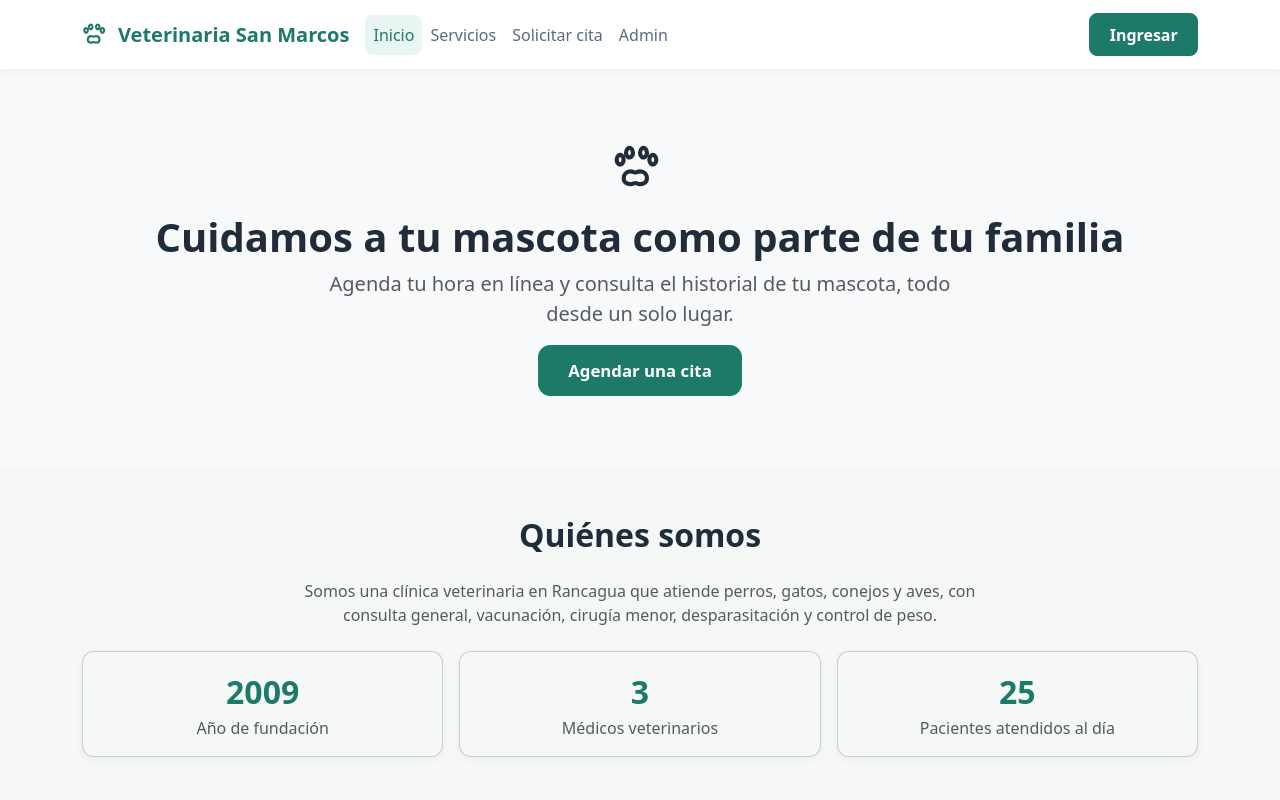
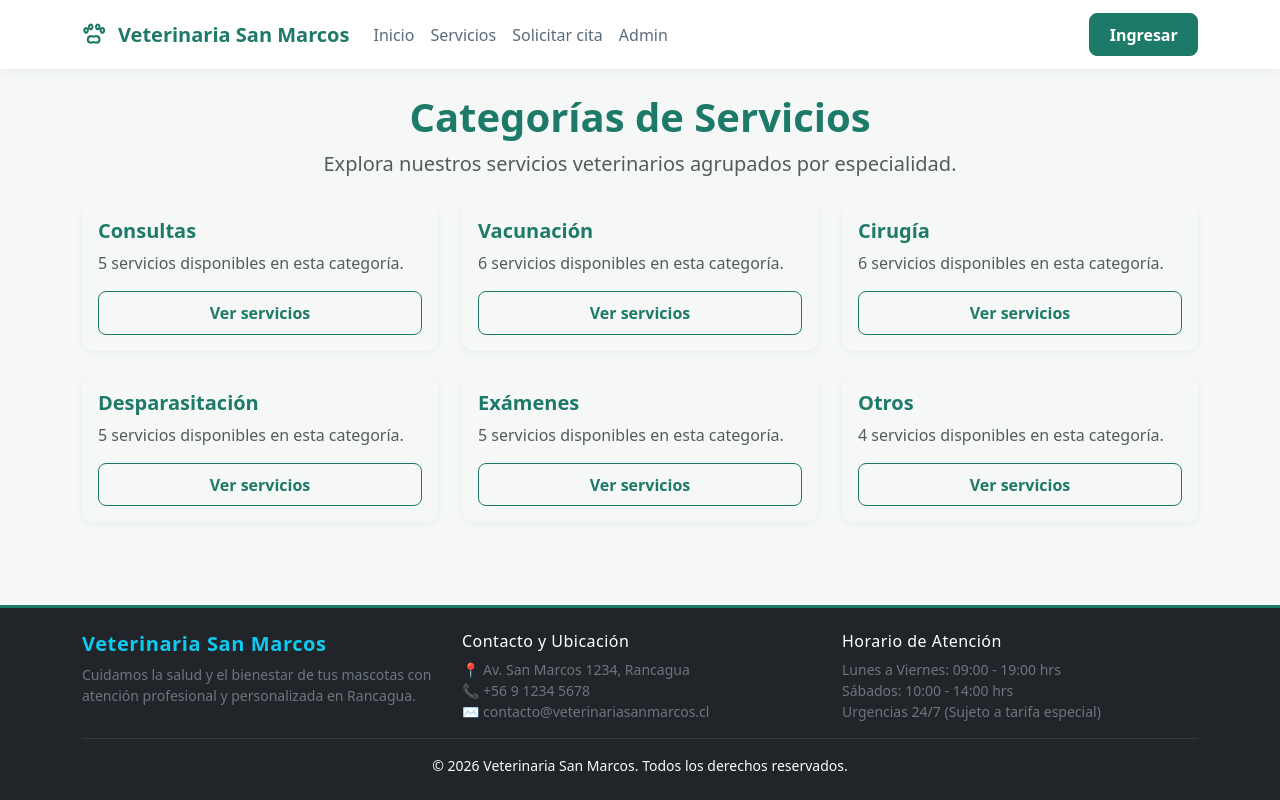
Before and after one commit to ItaloCarmonaM/Ev2_vet_san_marcos, a React (Vite) app: page /categorias in a window 1280 px wide. Before the commit this address led to /. Shown: the top 800 px of the page. Built offline with nearby package versions, Linux system fonts and the light colour scheme.

Commit message:
feat: agrega páginas de Categorías y Detalle Servicio a la aplicación

```diff
--- a/src/App.jsx
+++ b/src/App.jsx
@@ -7,6 +7,9 @@ import SolicitarCita from "./pages/SolicitarCita";
 import CitaConfirmada from "./pages/CitaConfirmada";
 import AdminServicios from "./pages/AdminServicios";
 import AdminCitas from "./pages/AdminCitas";
+import Categorias from './pages/Categorias';
+import DetalleServicio from './pages/DetalleServicio';
+
 
 function App() {
   return (
@@ -22,6 +25,9 @@ function App() {
         <Route path="/admin/servicios" element={<AdminServicios />} />
         <Route path="/admin/citas" element={<AdminCitas />} />
         <Route path="*" element={<Navigate to="/" replace />} />
+        <Route path="/categorias" element={<Categorias />} />
+        <Route path="/servicio/:codigo" element={<DetalleServicio />} />
+
       </Routes>
     </BrowserRouter>
   );
--- /dev/null
+++ b/src/pages/Categorias.jsx
@@ -0,0 +1,49 @@
+import React from 'react';
+import { Container, Row, Col, Card, Button } from 'react-bootstrap';
+import { useNavigate } from 'react-router-dom';
+import PlantillaPublica from '../components/templates/PlantillaPublica';
+import serviciosData from '../data/servicios';
+
+function Categorias() {
+  const navigate = useNavigate();
+  const categoriasUnicas = [...new Set(serviciosData.map((s) => s.categoria))];
+
+  return (
+    <PlantillaPublica>
+      <Container className="py-4">
+        <header className="mb-4 text-center">
+          <h1 className="fw-bold text-primary">Categorías de Servicios</h1>
+          <p className="text-muted fs-5">
+            Explora nuestros servicios veterinarios agrupados por especialidad.
+          </p>
+        </header>
+
+        <Row className="g-4">
+          {categoriasUnicas.map((cat) => {
+            const serviciosCategoria = serviciosData.filter((s) => s.categoria === cat);
+            return (
+              <Col key={cat} xs={12} md={6} lg={4}>
+                <Card className="h-100 shadow-sm border-0">
+                  <Card.Body className="d-flex flex-column">
+                    <Card.Title className="fw-bold text-primary">{cat}</Card.Title>
+                    <Card.Text className="text-muted flex-grow-1">
+                      {serviciosCategoria.length} {serviciosCategoria.length === 1 ? 'servicio disponible' : 'servicios disponibles'} en esta categoría.
+                    </Card.Text>
+                    <Button
+                      variant="outline-primary"
+                      onClick={() => navigate(`/servicios`)}
+                    >
+                      Ver servicios
+                    </Button>
+                  </Card.Body>
+                </Card>
+              </Col>
+            );
+          })}
+        </Row>
+      </Container>
+    </PlantillaPublica>
+  );
+}
+
+export default Categorias;
--- /dev/null
+++ b/src/pages/DetalleServicio.jsx
@@ -0,0 +1,78 @@
+import React from 'react';
+import { Container, Row, Col, Card, Button } from 'react-bootstrap';
+import { useParams, useNavigate } from 'react-router-dom';
+import PlantillaPublica from '../components/templates/PlantillaPublica';
+import serviciosData from '../data/servicios';
+
+function DetalleServicio() {
+  const { codigo } = useParams();
+  const navigate = useNavigate();
+  const servicio = serviciosData.find((s) => s.codigo === codigo);
+
+  if (!servicio) {
+    return (
+      <PlantillaPublica>
+        <Container className="py-5 text-center">
+          <h2 className="text-danger">Servicio no encontrado</h2>
+          <p className="text-muted">El servicio que buscas no existe o fue eliminado.</p>
+          <Button variant="primary" onClick={() => navigate('/servicios')}>
+            Volver a servicios
+          </Button>
+        </Container>
+      </PlantillaPublica>
+    );
+  }
+
+  return (
+    <PlantillaPublica>
+      <Container className="py-5">
+        <Row className="justify-content-center">
+          <Col md={8}>
+            <Card className="shadow border-0 p-4">
+              <Card.Body>
+                <div className="d-flex justify-content-between align-items-center mb-3">
+                  <span className="badge bg-secondary fs-6">{servicio.categoria}</span>
+                  <span className="text-muted font-monospace">{servicio.codigo}</span>
+                </div>
+                <h1 className="fw-bold text-primary mb-3">{servicio.nombre}</h1>
+                <hr />
+                <p className="fs-5 mb-3">
+                  <strong>Especie:</strong> {servicio.especie}
+                </p>
+                <p className="fs-5 mb-3">
+                  <strong>Duración aproximada:</strong> {servicio.duracion} min
+                </p>
+                <p className="fs-5 mb-3 text-success fw-bold">
+                  <strong>Precio:</strong> ${Number(servicio.precio).toLocaleString('es-CL')} CLP
+                </p>
+                {servicio.observaciones && (
+                  <p className="fs-6 text-muted mb-4">
+                    <strong>Observaciones:</strong> {servicio.observaciones}
+                  </p>
+                )}
+                <div className="d-flex gap-3">
+                  <Button
+                    variant="primary"
+                    size="lg"
+                    onClick={() => navigate(`/solicitar-cita/${servicio.codigo}`)}
+                  >
+                    Solicitar cita para este servicio
+                  </Button>
+                  <Button
+                    variant="outline-secondary"
+                    size="lg"
+                    onClick={() => navigate('/servicios')}
+                  >
+                    Volver
+                  </Button>
+                </div>
+              </Card.Body>
+            </Card>
+          </Col>
+        </Row>
+      </Container>
+    </PlantillaPublica>
+  );
+}
+
+export default DetalleServicio;
```
